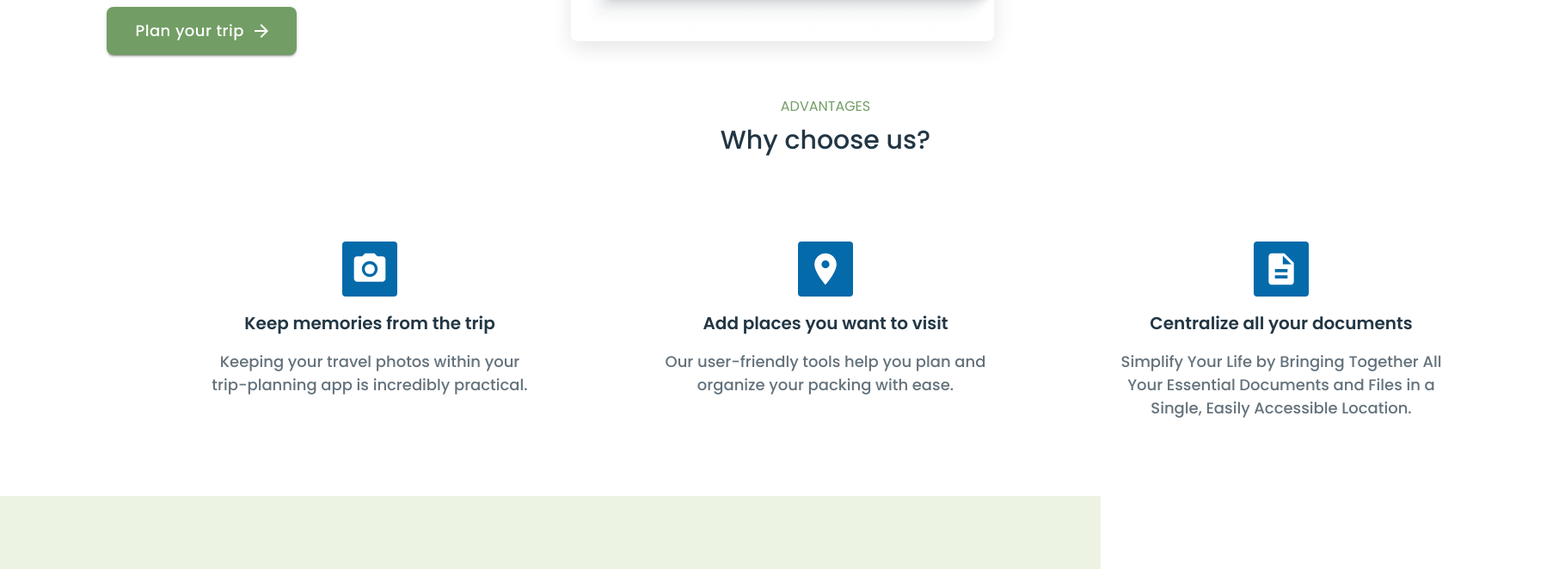
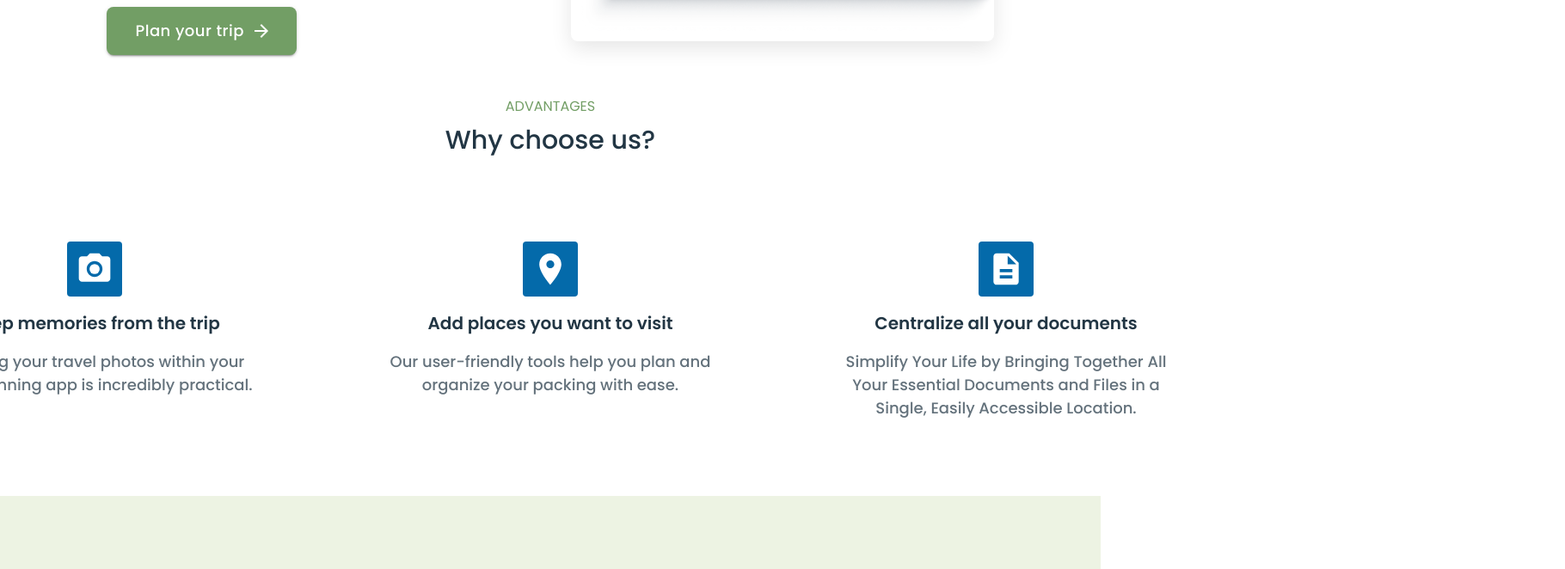
Before and after one commit to Mortharion-tech/za-travel, a React (Vite) app: page / in a window 1280 px wide. Shown: the part 2150-2812 px from the top of the page at 86% size, 1820 px wide, since content can reach past the window. Built offline with nearby package versions, Linux system fonts and the light colour scheme; no server answers.

Commit message:
Update Advantages.tsx

```diff
--- a/src/features/landing/components/Advantages.tsx
+++ b/src/features/landing/components/Advantages.tsx
@@ -30,7 +30,7 @@ export default function Advantages() {
   return (
     <Container
       sx={{
-        width: { xs: '100%', lg: '1720px' },
+        width: { xs: '100%' },
         height: { xs: 'auto', lg: '465px' },
         maxWidth: { xs: '100%', lg: 'none' },
         py: { xs: 4, lg: 0 },
```
